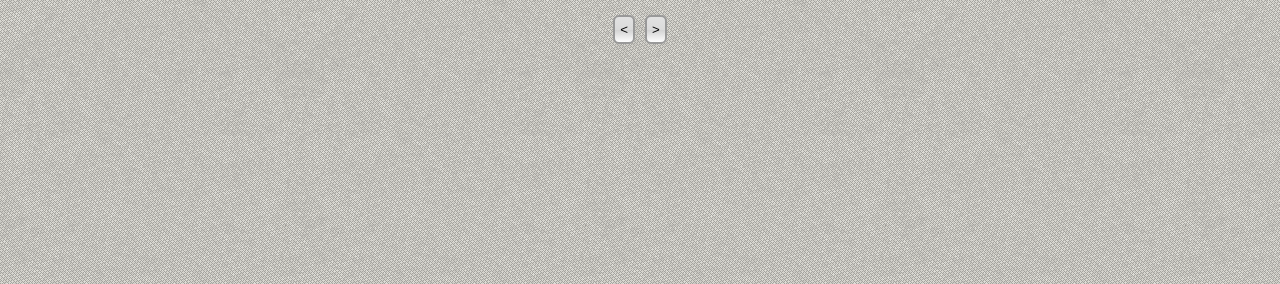
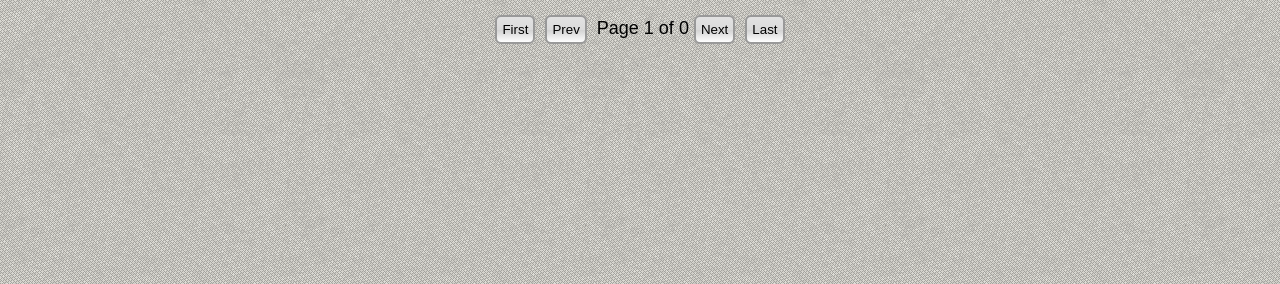
Before and after one commit to NTsvyatkov/itacademy, a Flask app: page /productgrid in a window 1280 px wide. Shown: the part 301-585 px from the top of the page. Run offline with Flask 2, Linux system fonts and the light colour scheme; data that the repository does not hold is empty; parts of the project's set-up code (start-up, migrations or seed data) failed here and were passed over; some libraries are stand-ins or nearby versions.

Commit message:
[#28]Pager for products grid

```diff
--- a/store/templates/product_grid.html
+++ b/store/templates/product_grid.html
@@ -5,11 +5,11 @@
 
    var count_tr=23;
    var tr = [];
-   var page = 1;
 
    /* Creating table of products */
 
   $(document).ready(function() {
+    var page = 1;
     var table_grid = document.getElementById('grid');
     function creat_grid(count)
     {
@@ -155,7 +155,7 @@
 
    $('#clr').click(deleting_grid);
 
-  function grid_pagination (){$.ajax({
+  function grid_pagination(){$.ajax({
         dataType: "json",
         url: '/api/products/'+page,
         type: 'GET',
@@ -163,25 +163,42 @@
         success: function(json)
         {
            ajax_success(json);
+           records_amount=(json.records_amount);
+           records_per_page=(json.records_per_page);
+           pages_amount = Math.ceil(records_amount/records_per_page);
+           document.getElementById("page").innerHTML = page;
+           document.getElementById("pages_amount").innerHTML = pages_amount
          }
       })
      }
 
   if (page==1)
-  {grid_pagination ();}
+  {grid_pagination();
+  }
 
    $('#next').click(function(){
-
-    page=page+1;
-    grid_pagination ()
+    if (page*records_per_page>=records_amount){page=page}
+    else {page=page+1}
+    grid_pagination()
     });
 
     $('#prev').click(function(){
-
     page=page-1;
-    grid_pagination ()
+        if (page<=1){
+        page=1;
+    }
+    grid_pagination()
     });
 
+    $('#first').click(function(){
+    page=1;
+    grid_pagination()
+    });
+
+    $('#last').click(function(){
+    page=pages_amount;
+    grid_pagination()
+    });
 
  });
 
@@ -276,8 +293,13 @@
            </tr>
        </table>
 
-          <div style="text-align: center"><input type="button" id="prev" value="<">&nbsp
-              <input type="button" id="next" value=">"></div>
+          <div id="pagination" style="text-align: center">
+              <input type="button" id="first" value="First">&nbsp
+              <input type="button" id="prev" value="Prev">&nbsp
+              Page <span id="page"></span> of <span id="pages_amount"></span>
+              <input type="button" id="next" value="Next">&nbsp
+              <input type="button" id="last" value="Last">
+          </div>
 
       </div>
 </div>
--- a/store/views/products.py
+++ b/store/views/products.py
@@ -36,14 +36,17 @@ def dimensions():
 
 @app.route('/api/products/<int:page>', methods=['GET'])
 def products_page(page):
-    #products_list = list_products()
     all_rec = Product.get_all_products()
-    pagination = Pagination(5, all_rec, page)
+    records_per_page = 5
+    pagination = Pagination(records_per_page, all_rec, page)
     prods = pagination.pager()
-    products_arr=[]
+    records_amount = len(all_rec)
+    products_arr = []
     for i in prods:
-        products_arr.append({'id':i.id,'name':i.name,'price':i.price, 'description':i.description,'dimension':i.dimension.name})
-    return make_response(jsonify(products=products_arr),200)
+        products_arr.append({'id': i.id, 'name': i.name, 'price': i.price, 'description': i.description,
+                             'dimension': i.dimension.name})
+    return make_response(jsonify(products=products_arr, records_amount=records_amount,
+                                 records_per_page=records_per_page), 200)
 
 
 @app.route('/api/product/<int:id>', methods=['GET'])
```
